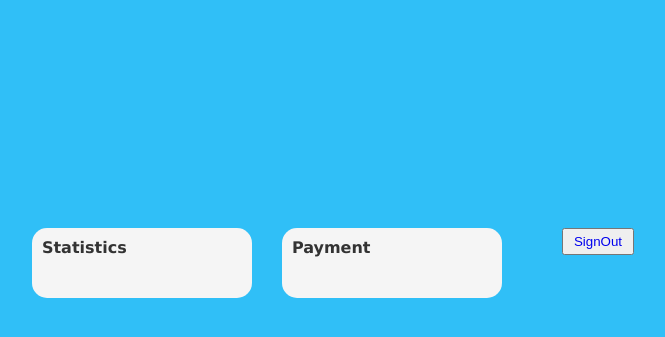
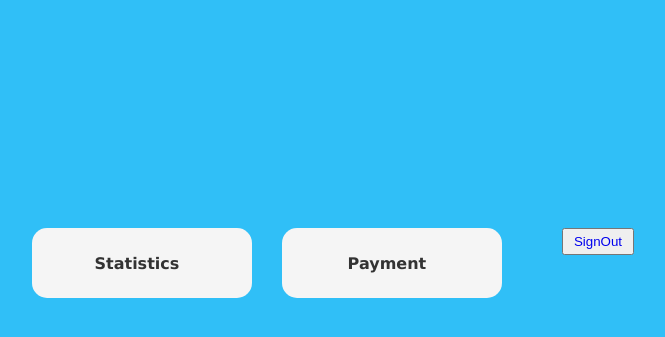
Before and after one commit to Davidssegawa/customer, a Django app: page /home/ in a window 1280 px wide. Shown: the top 337 px of the page, without its empty margins (317-982 px from the left). Run offline with Django 5.2, Linux system fonts and the light colour scheme; the visitor is signed in with stand-in values (Sample User, id 1).

Commit message:
styling index template

```diff
--- a/static/style/home.css
+++ b/static/style/home.css
@@ -37,8 +37,8 @@ body {
     text-decoration: none;
     color: #333;
     font-weight:bold;
-    width:100%;
-    height:100%;
+    /* width:100%;
+    height:100%; */
     justify-content: center;
     align-items:center;
     margin-right:10px;
```
